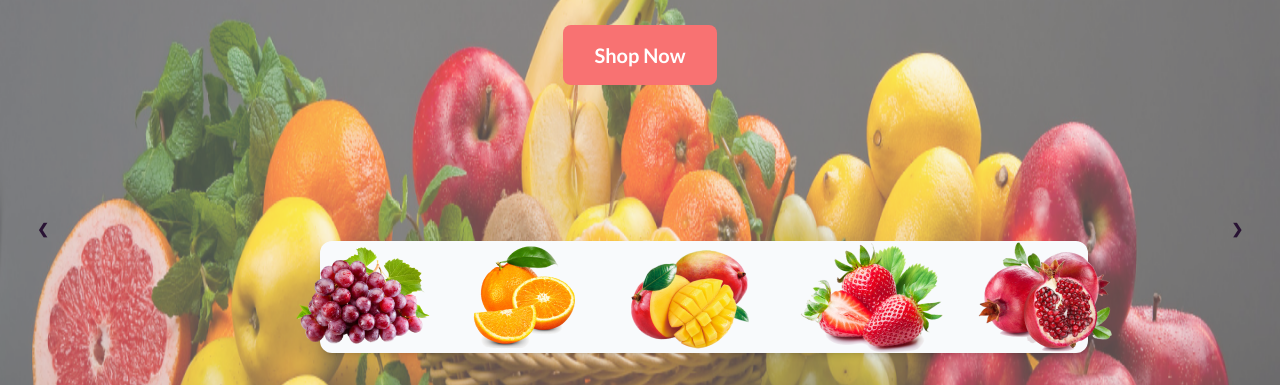
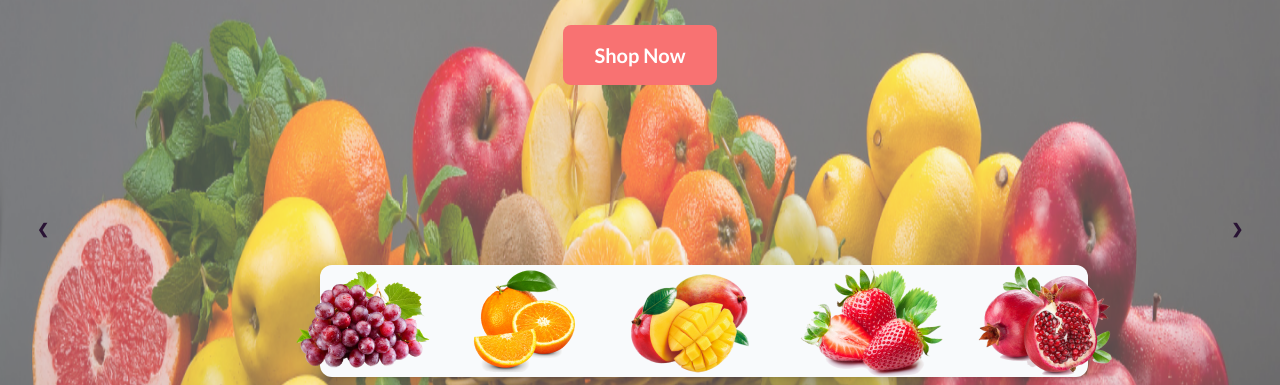
Before and after one commit to ismail-web-developer/fruit-brust, a plain HTML site: page index.html in a window 1280 px wide. Shown: the part 415-800 px from the top of the page. Drawn offline with nearby package versions, Linux system fonts and the light colour scheme; grey boxes are pictures that could not be loaded.

Commit message:
added a fixing issue

```diff
--- a/index.html
+++ b/index.html
@@ -131,7 +131,7 @@
                 </div>
             </div>
 
-            <div class="flex gap-8 justify-center  hidden w-3/5 lg:flex  lg:left-80 shadow-md bg-slate-50 rounded-xl absolute lg:bottom-8 ">
+            <div class="flex gap-8 justify-center  hidden w-3/5 lg:flex  lg:left-80 lg:bottom-2 shadow-md bg-slate-50 rounded-xl absolute  ">
                 <img src="./images/fruit1.png" alt="fruit">
                 <img src="./images/fruit2.png" alt="fruit">
                 <img src="./images/fruit3.png" alt="fruit">
```
